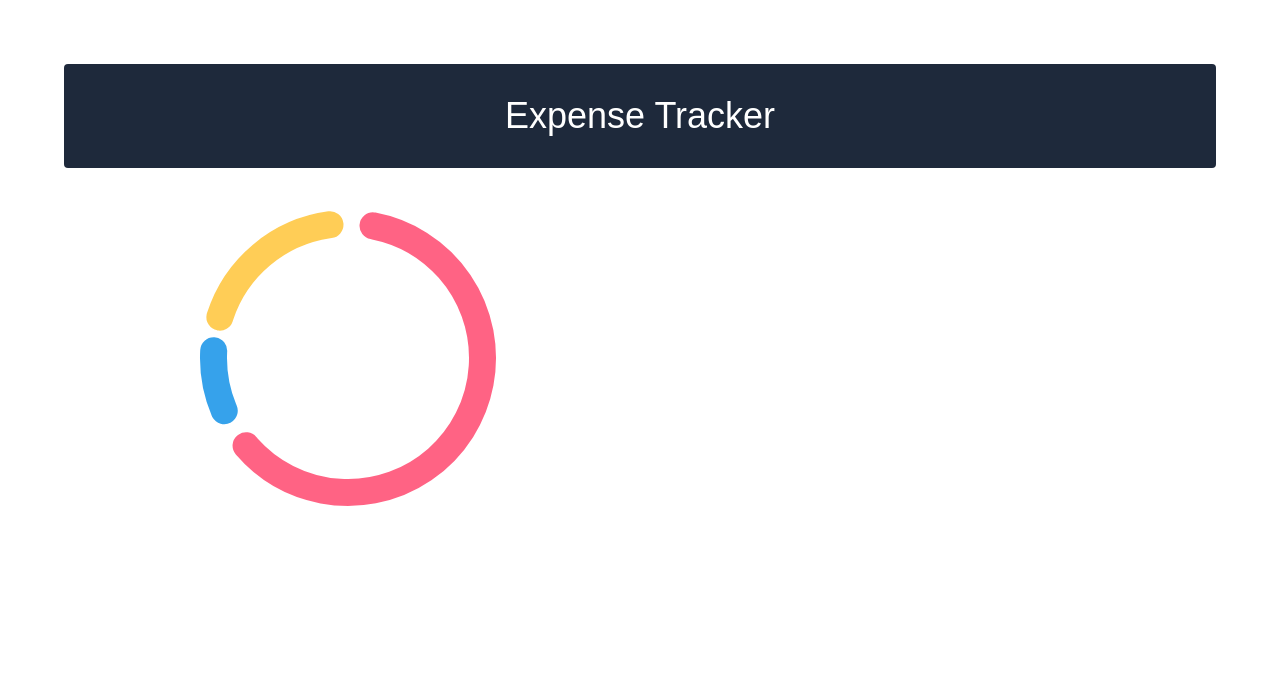
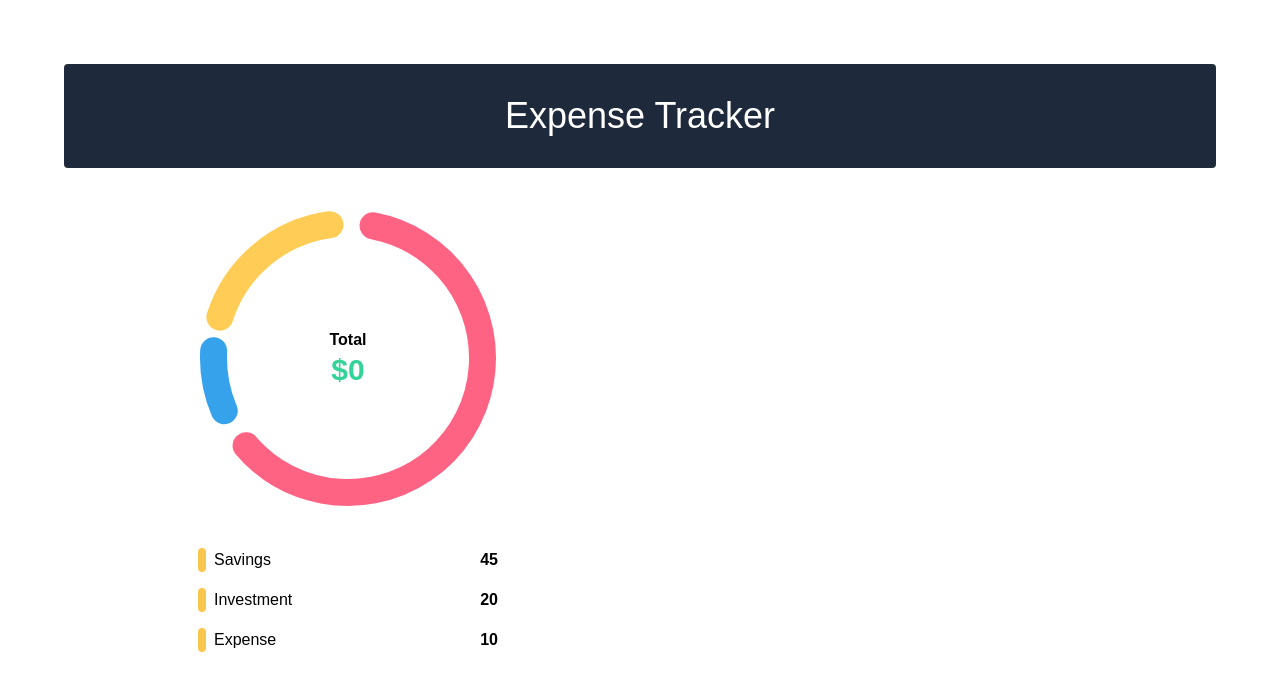
Before and after one commit to cmoss767/expense-tracker, a React (Create React App) app in the folder client/: page / in a window 1280 px wide. Shown: the top 690 px of the page. Built offline with nearby package versions, Linux system fonts and the light colour scheme.

Commit message:
added chart

```diff
--- a/client/src/App.css
+++ b/client/src/App.css
@@ -29,3 +29,12 @@
 .bg-purple{
   background-color: var(--color-purple)
 }
+
+.chart .title{
+  position: absolute;
+  left:0;
+  right:0;
+  top:40%;
+  margin-left:auto;
+  margin-right:auto;
+}
--- a/client/src/components/Graph.js
+++ b/client/src/components/Graph.js
@@ -1,6 +1,7 @@
 import React from 'react'
 import {Doughnut} from 'react-chartjs-2'
 import { Chart, ArcElement } from 'chart.js'
+import Labels from './Labels'
 
 Chart.register(ArcElement)
 
@@ -31,10 +32,13 @@ export default function Graph(){
            <div className="item">
             <div className="chart relative">
                 <Doughnut {...config}></Doughnut>
+                <h3 className="mb-4 font-bold title">Total
+                <span className="block text-3xl text-emerald-400">${0}</span>
+                </h3>
             </div>
 
             <div className="flex flex-col py-10 gap-4">
-
+            <Labels></Labels>
             </div>
             </div>
         </div>
--- /dev/null
+++ b/client/src/components/Labels.js
@@ -0,0 +1,40 @@
+import React from 'react'
+
+const obj = [
+    {
+        color: '#f9c74f',
+        type: 'Savings',
+        percent: 45
+    },
+    {
+        color: '#f9c74f',
+        type: 'Investment',
+        percent: 20
+    },
+    {
+        color: '#f9c74f',
+        type: 'Expense',
+        percent: 10
+    },
+]
+
+export default function Labels(){
+    return(
+        <>
+        {obj.map((v, i) => <LabelComponent key={i} data={v}></LabelComponent>)}
+        </>
+    )
+}
+
+function LabelComponent({data}){
+    if(!data) return <></>
+    return(
+       <div className='labels flex justify-between'>
+        <div className='flex gap-2'>
+            <div className='w-2 h-2 rounded py-3' style={{background: data.color ?? '#f9c74f'}}></div>
+            <h3 className='text-md'>{data.type ?? ''}</h3>
+        </div>
+        <h3 className='font-bold'>{data.percent ?? 0}</h3>
+       </div>
+    )
+}
```
